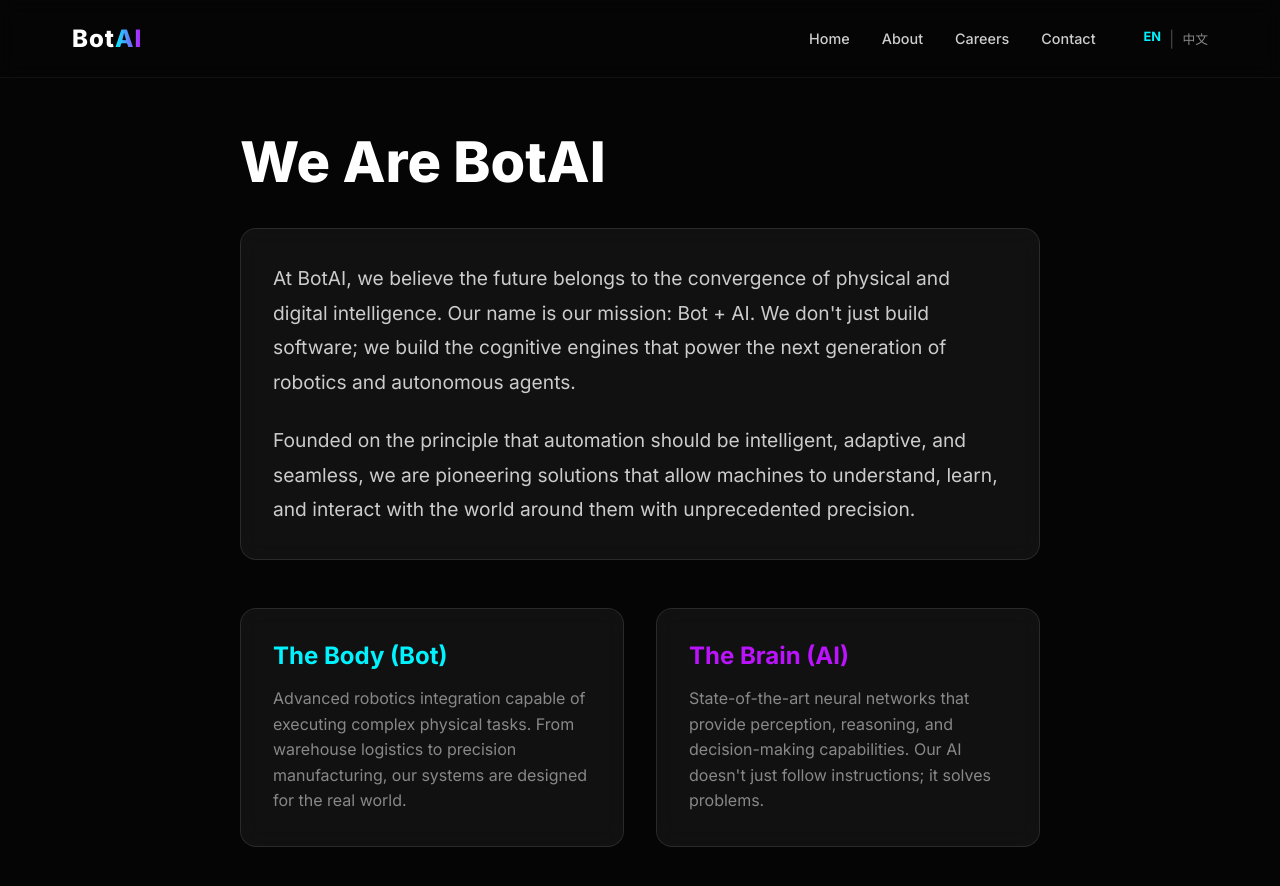
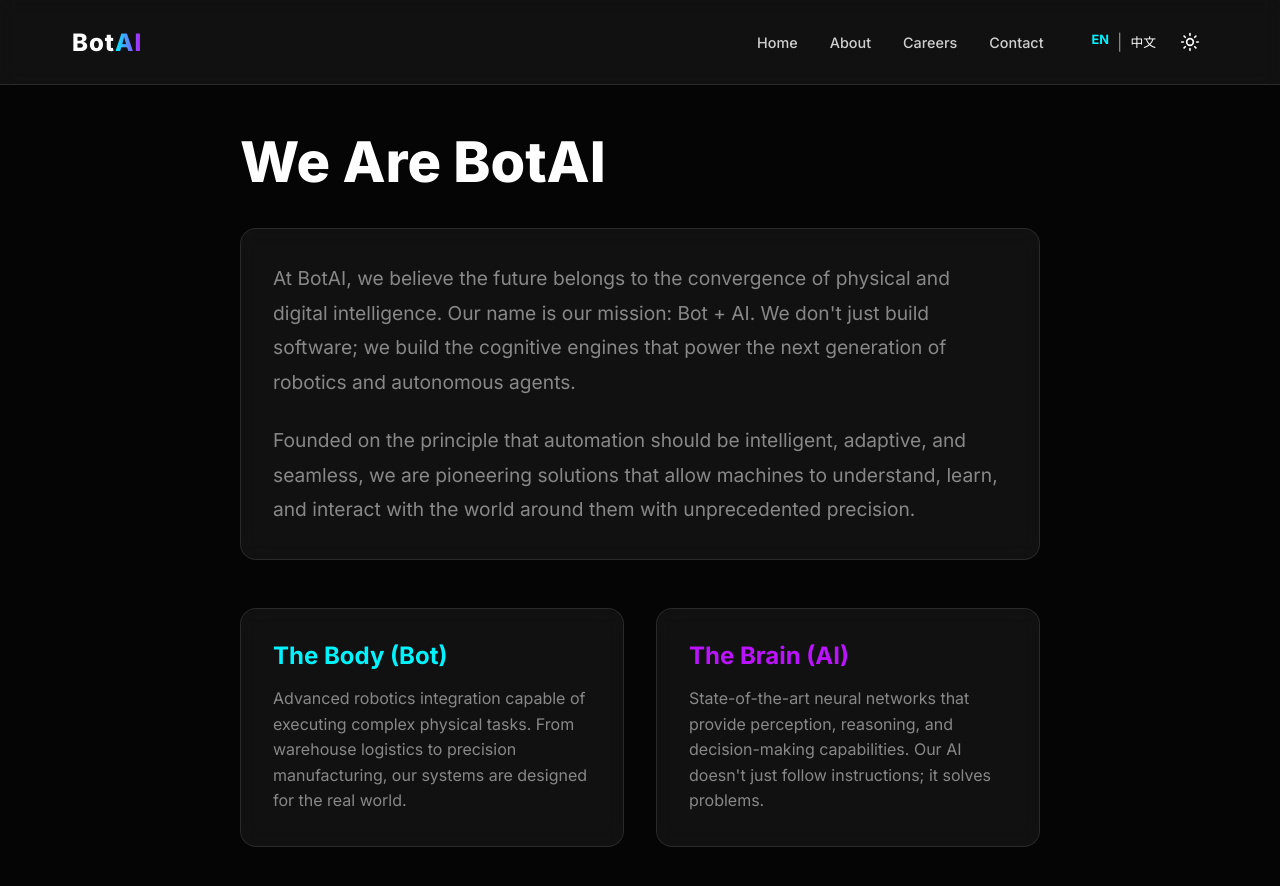
Before and after one commit to yszhang111/botai_website, a Next.js app: page /en/about in a window 1280 px wide. Shown: the top 886 px of the page. Built offline with nearby package versions, Linux system fonts and the light colour scheme.

Commit message:
Fix hydration error and improve light mode contrast

```diff
--- a/package.json
+++ b/package.json
@@ -10,8 +10,10 @@
   },
   "dependencies": {
     "@formatjs/intl-localematcher": "^0.6.2",
+    "lucide-react": "^0.555.0",
     "negotiator": "^1.0.0",
     "next": "16.0.5",
+    "next-themes": "^0.4.6",
     "react": "19.2.0",
     "react-dom": "19.2.0",
     "server-only": "^0.0.1"
--- a/src/app/[lang]/about/page.tsx
+++ b/src/app/[lang]/about/page.tsx
@@ -13,10 +13,10 @@ export default async function About({ params }: { params: Promise<{ lang: string
                 </h1>
 
                 <div className="glass-panel" style={{ padding: '2rem', marginBottom: '3rem' }}>
-                    <p style={{ fontSize: '1.2rem', lineHeight: 1.8, color: '#ccc', marginBottom: '1.5rem' }}>
+                    <p style={{ fontSize: '1.2rem', lineHeight: 1.8, color: 'var(--text-muted)', marginBottom: '1.5rem' }}>
                         {dict.about.p1}
                     </p>
-                    <p style={{ fontSize: '1.2rem', lineHeight: 1.8, color: '#ccc' }}>
+                    <p style={{ fontSize: '1.2rem', lineHeight: 1.8, color: 'var(--text-muted)' }}>
                         {dict.about.p2}
                     </p>
                 </div>
@@ -24,13 +24,13 @@ export default async function About({ params }: { params: Promise<{ lang: string
                 <div style={{ display: 'grid', gridTemplateColumns: '1fr 1fr', gap: '2rem' }}>
                     <div className="glass-panel" style={{ padding: '2rem' }}>
                         <h3 style={{ fontSize: '1.5rem', marginBottom: '1rem', color: 'var(--primary)' }}>{dict.about.bot_title}</h3>
-                        <p style={{ color: '#888', lineHeight: 1.6 }}>
+                        <p style={{ color: 'var(--text-muted)', lineHeight: 1.6 }}>
                             {dict.about.bot_desc}
                         </p>
                     </div>
                     <div className="glass-panel" style={{ padding: '2rem' }}>
                         <h3 style={{ fontSize: '1.5rem', marginBottom: '1rem', color: 'var(--secondary)' }}>{dict.about.ai_title}</h3>
-                        <p style={{ color: '#888', lineHeight: 1.6 }}>
+                        <p style={{ color: 'var(--text-muted)', lineHeight: 1.6 }}>
                             {dict.about.ai_desc}
                         </p>
                     </div>
--- a/src/app/[lang]/globals.css
+++ b/src/app/[lang]/globals.css
@@ -1,4 +1,19 @@
 :root {
+    --background: #ffffff;
+    --foreground: #050505;
+    --primary: #00bcd4;
+    /* Darker Cyan for light mode contrast */
+    --secondary: #9c27b0;
+    /* Darker Purple for light mode contrast */
+    --accent: #f5f5f5;
+    --glass: rgba(0, 0, 0, 0.05);
+    --glass-border: rgba(0, 0, 0, 0.1);
+    --text-muted: #555555;
+    /* Darker gray for light mode */
+    --font-sans: 'Inter', sans-serif;
+}
+
+.dark {
     --background: #050505;
     --foreground: #ffffff;
     --primary: #00f3ff;
@@ -8,7 +23,8 @@
     --accent: #2d2d2d;
     --glass: rgba(255, 255, 255, 0.05);
     --glass-border: rgba(255, 255, 255, 0.1);
-    --font-sans: 'Inter', sans-serif;
+    --text-muted: #888888;
+    /* Lighter gray for dark mode */
 }
 
 * {
--- a/src/app/[lang]/layout.tsx
+++ b/src/app/[lang]/layout.tsx
@@ -2,6 +2,7 @@ import type { Metadata } from "next";
 import { Inter } from "next/font/google";
 import Navbar from "@/components/Navbar";
 import { getDictionary } from "@/dictionaries/get-dictionary";
+import { ThemeProvider } from "@/components/theme-provider";
 import "./globals.css";
 
 const inter = Inter({ subsets: ["latin"], variable: "--font-sans" });
@@ -26,10 +27,17 @@ export default async function RootLayout({
   const dict = await getDictionary(lang);
 
   return (
-    <html lang={lang}>
+    <html lang={lang} suppressHydrationWarning>
       <body className={inter.variable}>
-        <Navbar lang={lang} dict={dict} />
-        {children}
+        <ThemeProvider
+          attribute="class"
+          defaultTheme="dark"
+          enableSystem
+          disableTransitionOnChange
+        >
+          <Navbar lang={lang} dict={dict} />
+          {children}
+        </ThemeProvider>
       </body>
     </html>
   );
--- a/src/components/Navbar.tsx
+++ b/src/components/Navbar.tsx
@@ -1,5 +1,6 @@
 import Link from 'next/link';
 import React from 'react';
+import { ThemeToggle } from "./ThemeToggle";
 
 const Navbar = ({ lang, dict }: { lang: string, dict: any }) => {
     return (
@@ -11,7 +12,8 @@ const Navbar = ({ lang, dict }: { lang: string, dict: any }) => {
             zIndex: 100,
             padding: '1.5rem 0',
             backdropFilter: 'blur(10px)',
-            borderBottom: '1px solid rgba(255,255,255,0.05)'
+            borderBottom: '1px solid var(--glass-border)',
+            background: 'var(--glass)'
         }}>
             <div className="container" style={{ display: 'flex', justifyContent: 'space-between', alignItems: 'center' }}>
                 <Link href={`/${lang}`} style={{ fontSize: '1.5rem', fontWeight: 800, letterSpacing: '1px' }}>
@@ -32,21 +34,26 @@ const Navbar = ({ lang, dict }: { lang: string, dict: any }) => {
                         {dict.navbar.contact}
                     </Link>
 
+                    <div style={{ display: 'flex', alignItems: 'center', gap: '1rem', marginLeft: '1rem' }}>
                         {/* Language Switcher */}
-                    <div style={{ display: 'flex', gap: '0.5rem', marginLeft: '1rem' }}>
+                        <div style={{ display: 'flex', gap: '0.5rem' }}>
                             <Link href="/en" style={{
                                 fontSize: '0.8rem',
                                 fontWeight: lang === 'en' ? 700 : 400,
-                            color: lang === 'en' ? 'var(--primary)' : '#888',
+                                color: lang === 'en' ? 'var(--primary)' : 'var(--foreground)',
                                 cursor: 'pointer'
                             }}>EN</Link>
-                        <span style={{ color: '#444' }}>|</span>
+                            <span style={{ color: 'var(--foreground)', opacity: 0.5 }}>|</span>
                             <Link href="/zh" style={{
                                 fontSize: '0.8rem',
                                 fontWeight: lang === 'zh' ? 700 : 400,
-                            color: lang === 'zh' ? 'var(--primary)' : '#888',
+                                color: lang === 'zh' ? 'var(--primary)' : 'var(--foreground)',
                                 cursor: 'pointer'
                             }}>中文</Link>
+                        </div>
+
+                        {/* Theme Toggle */}
+                        <ThemeToggle />
                     </div>
                 </div>
             </div>
--- /dev/null
+++ b/src/components/ThemeToggle.tsx
@@ -0,0 +1,43 @@
+"use client"
+
+import * as React from "react"
+import { Moon, Sun } from "lucide-react"
+import { useTheme } from "next-themes"
+
+export function ThemeToggle() {
+    const { theme, setTheme } = useTheme()
+    const [mounted, setMounted] = React.useState(false)
+
+    React.useEffect(() => {
+        setMounted(true)
+    }, [])
+
+    if (!mounted) {
+        return <div style={{ width: '24px', height: '24px' }} /> // Placeholder to avoid layout shift
+    }
+
+    return (
+        <button
+            onClick={() => setTheme(theme === "dark" ? "light" : "dark")}
+            style={{
+                background: 'transparent',
+                border: 'none',
+                cursor: 'pointer',
+                color: 'var(--foreground)',
+                display: 'flex',
+                alignItems: 'center',
+                justifyContent: 'center',
+                padding: '0.5rem',
+                borderRadius: '50%',
+                transition: 'background 0.3s'
+            }}
+            aria-label="Toggle theme"
+        >
+            {theme === "dark" ? (
+                <Sun size={20} />
+            ) : (
+                <Moon size={20} />
+            )}
+        </button>
+    )
+}
--- /dev/null
+++ b/src/components/theme-provider.tsx
@@ -0,0 +1,11 @@
+"use client"
+
+import * as React from "react"
+import { ThemeProvider as NextThemesProvider } from "next-themes"
+
+export function ThemeProvider({
+    children,
+    ...props
+}: React.ComponentProps<typeof NextThemesProvider>) {
+    return <NextThemesProvider {...props}>{children}</NextThemesProvider>
+}
```
Also changed, not shown: src/app/[lang]/careers/page.tsx (+8 -8 lines), src/app/[lang]/contact/page.tsx (+11 -11 lines), src/components/Hero.tsx (+6 -6 lines), 1 other file (tests, documents, lock files or other folders). Lines whose indentation alone changed are shown as unchanged.
